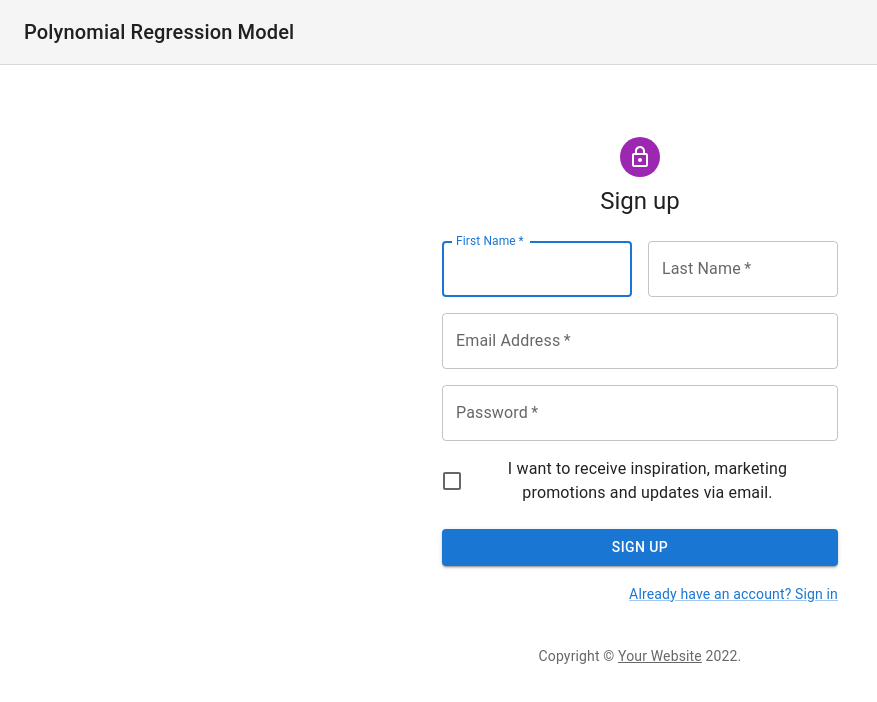
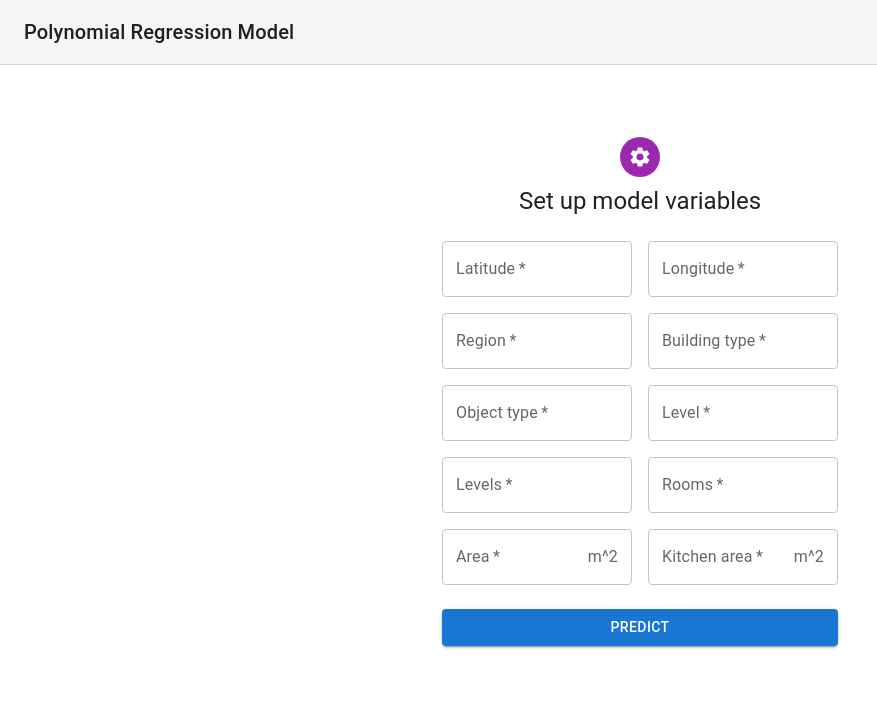
Before and after one commit to AndreaBayona/ml-model-ui, a React (Create React App) app: page / in a window 1280 px wide. Shown: the top 702 px of the page, without its empty margins (0-877 px from the left). Built offline with nearby package versions, Linux system fonts and the light colour scheme.

Commit message:
add text fields

```diff
--- a/src/components/FormPage/index.tsx
+++ b/src/components/FormPage/index.tsx
@@ -8,23 +8,12 @@ import Checkbox from '@mui/material/Checkbox';
 import Link from '@mui/material/Link';
 import Grid from '@mui/material/Grid';
 import Box from '@mui/material/Box';
-import LockOutlinedIcon from '@mui/icons-material/LockOutlined';
+import SettingsIcon from '@mui/icons-material/Settings';
 import Typography from '@mui/material/Typography';
 import Container from '@mui/material/Container';
+import InputAdornment from '@mui/material/InputAdornment';
 import { createTheme, ThemeProvider } from '@mui/material/styles';
 
-function Copyright(props: any) {
-  return (
-    <Typography variant="body2" color="text.secondary" align="center" {...props}>
-      {'Copyright © '}
-      <Link color="inherit" href="https://mui.com/">
-        Your Website
-      </Link>{' '}
-      {new Date().getFullYear()}
-      {'.'}
-    </Typography>
-  );
-}
 
 const theme = createTheme();
 
@@ -52,59 +41,127 @@ export const FormPage: React.FC = () => {
           }}
         >
           <Avatar sx={{ m: 1, bgcolor: 'secondary.main' }}>
-            <LockOutlinedIcon />
+            <SettingsIcon />
           </Avatar>
           <Typography component="h1" variant="h5">
-            Sign up
+            Set up model variables
           </Typography>
           <Box component="form" noValidate onSubmit={handleSubmit} sx={{ mt: 3 }}>
             <Grid container spacing={2}>
               <Grid item xs={12} sm={6}>
                 <TextField
-                  autoComplete="given-name"
-                  name="firstName"
+                  name="latitude"
                   required
                   fullWidth
-                  id="firstName"
-                  label="First Name"
-                  autoFocus
+                  id="latitude"
+                  label="Latitude"
+                  type="number"
+                  autoComplete="latitude"
                 />
               </Grid>
               <Grid item xs={12} sm={6}>
                 <TextField
                   required
                   fullWidth
-                  id="lastName"
-                  label="Last Name"
-                  name="lastName"
-                  autoComplete="family-name"
+                  id="longitude"
+                  label="Longitude"
+                  name="longitude"
+                  type="number"
+                  autoComplete="longitude"
                 />
               </Grid>
-              <Grid item xs={12}>
+              <Grid item xs={12} sm={6}>
                 <TextField
                   required
                   fullWidth
-                  id="email"
-                  label="Email Address"
-                  name="email"
-                  autoComplete="email"
+                  id="region"
+                  label="Region"
+                  name="region"
+                  type="number"
+                  autoComplete="region"
                 />
               </Grid>
-              <Grid item xs={12}>
+              <Grid item xs={12} sm={6}>
                 <TextField
                   required
                   fullWidth
-                  name="password"
-                  label="Password"
-                  type="password"
-                  id="password"
-                  autoComplete="new-password"
+                  name="building_type"
+                  label="Building type"
+                  id="building_type"
+                  type="number"
+                  autoComplete="building_type"
                 />
               </Grid>
-              <Grid item xs={12}>
-                <FormControlLabel
-                  control={<Checkbox value="allowExtraEmails" color="primary" />}
-                  label="I want to receive inspiration, marketing promotions and updates via email."
+              <Grid item xs={12} sm={6}>
+                <TextField
+                  required
+                  fullWidth
+                  name="object_type"
+                  label="Object type"
+                  id="object_type"
+                  type="number"
+                  autoComplete="object_type"
+                />
+              </Grid>
+              <Grid item xs={12} sm={6}>
+                <TextField
+                  required
+                  fullWidth
+                  name="level"
+                  label="Level"
+                  id="level"
+                  type="number"
+                  autoComplete="level"
+                />
+              </Grid>
+              <Grid item xs={12} sm={6}>
+                <TextField
+                  required
+                  fullWidth
+                  name="levels"
+                  label="Levels"
+                  id="levels"
+                  type="number"
+                  autoComplete="levels"
+                />
+              </Grid>
+              <Grid item xs={12} sm={6}>
+                <TextField
+                  required
+                  fullWidth
+                  name="rooms"
+                  label="Rooms"
+                  id="rooms"
+                  type="number"
+                  autoComplete="rooms"
+                />
+              </Grid>
+              <Grid item xs={12} sm={6}>
+                <TextField
+                  required
+                  fullWidth
+                  name="area"
+                  label="Area"
+                  id="area"
+                  type="number"
+                  autoComplete="area"
+                  InputProps={{
+                    endAdornment: <InputAdornment position="end">m^2</InputAdornment>,
+                  }}
+                />
+              </Grid>
+              <Grid item xs={12} sm={6}>
+                <TextField
+                  required
+                  fullWidth
+                  name="kitchen_area"
+                  label="Kitchen area"
+                  id="kitchen_area"
+                  type="number"
+                  autoComplete="kitchen_area"
+                  InputProps={{
+                    endAdornment: <InputAdornment position="end">m^2</InputAdornment>,
+                  }}
                 />
               </Grid>
             </Grid>
@@ -114,18 +171,10 @@ export const FormPage: React.FC = () => {
               variant="contained"
               sx={{ mt: 3, mb: 2 }}
             >
-              Sign Up
+              Predict
             </Button>
-            <Grid container justifyContent="flex-end">
-              <Grid item>
-                <Link href="#" variant="body2">
-                  Already have an account? Sign in
-                </Link>
-              </Grid>
-            </Grid>
           </Box>
         </Box>
-        <Copyright sx={{ mt: 5 }} />
       </Container>
     </ThemeProvider>
   );
```
